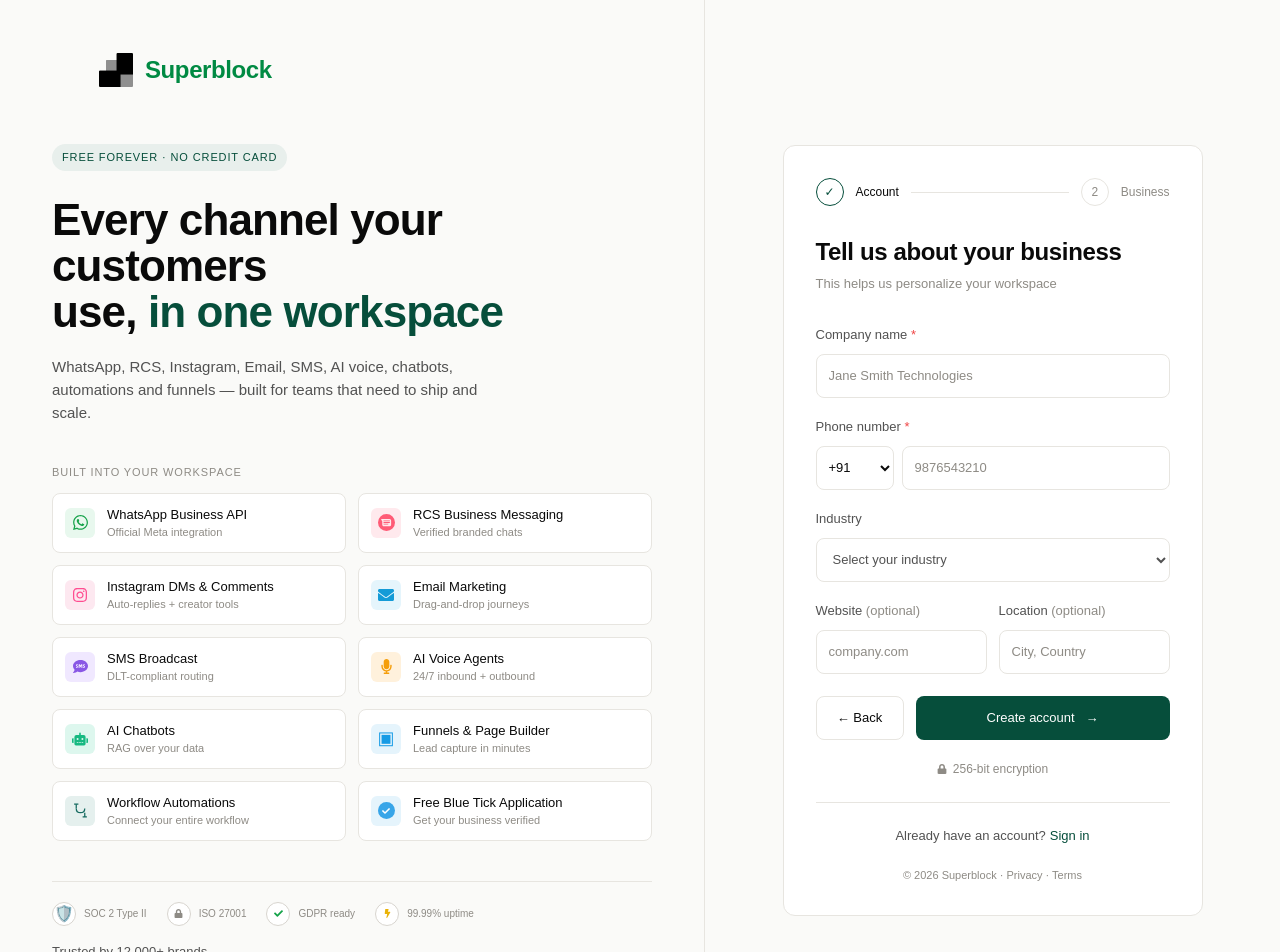
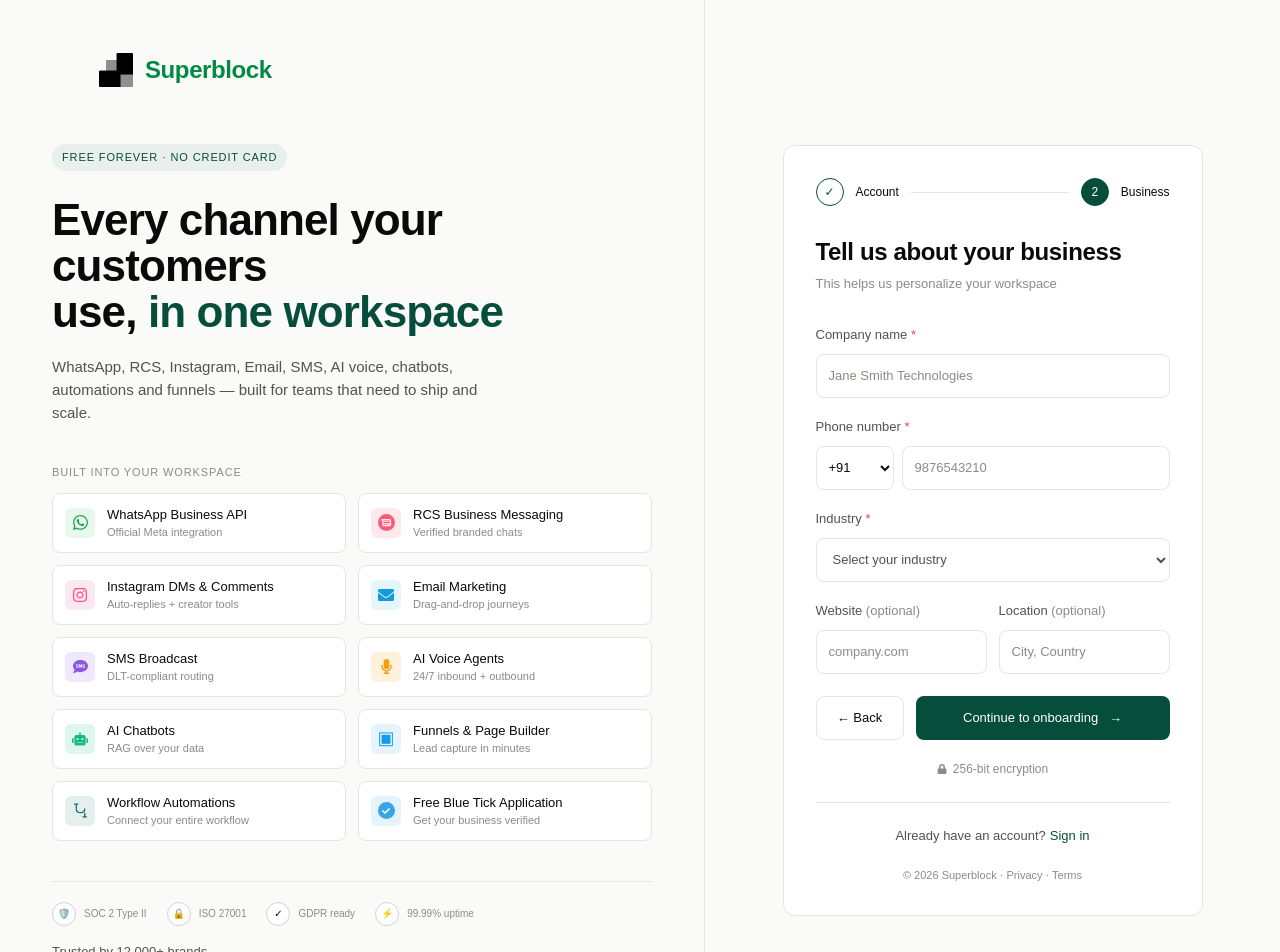
Before and after one commit to sanasalmayakupjohn-nazar/signupsuperblock, a Next.js app: page /signup/business in a window 1280 px wide. Shown: the top 952 px of the page. Built offline with nearby package versions, Linux system fonts and the light colour scheme; a web font is replaced by a local one.

Commit message:
updated signup

```diff
--- a/app/context/page.tsx
+++ b/app/context/page.tsx
@@ -2,7 +2,7 @@
 
 import React, { useEffect, useState } from "react";
 import OnboardingHeader from "../components/tempHeader";
-import OnboardingNavigation from "../components/OnboardingNavigation";
+import OnboardingNavigation from "../components/comonboarding/page";
 
 export default function ContextPage() {
   const [notes, setNotes] = useState("");
--- a/app/signup/business/page.tsx
+++ b/app/signup/business/page.tsx
@@ -1,7 +1,6 @@
 "use client";
 
-
-import { useState } from "react";
+import React, { useState } from "react";
 
 import {
   FaWhatsapp,
@@ -14,6 +13,7 @@
   FaCheck,
   FaBolt,
 } from "react-icons/fa";
+
 import { SiGooglemessages } from "react-icons/si";
 
 export default function BusinessPage() {
@@ -23,6 +23,10 @@
   const [industry, setIndustry] = useState("");
   const [website, setWebsite] = useState("");
   const [location, setLocation] = useState("");
+
+  /* ============================================================
+     BUSINESS SUBMIT
+  ============================================================ */
 
   const handleBusinessSubmit = () => {
     if (!companyName.trim()) {
@@ -40,19 +44,52 @@
       return;
     }
 
-  // All required details are completed
-  window.location.href = "/onboarding";
+    /*
+     * Save business information.
+     *
+     * This information can be used by the onboarding
+     * pages and later sent to Lambda / backend.
+     */
+
+    localStorage.setItem(
+      "business_info",
+      JSON.stringify({
+        companyName: companyName.trim(),
+        phone: phone.trim(),
+        countryCode,
+        industry,
+        website: website.trim(),
+        location: location.trim(),
+      })
+    );
+
+    /*
+     * Continue to onboarding.
+     */
+
+    window.location.href = "/onboardingentry";
+  };
+
+  /* ============================================================
+     BACK
+  ============================================================ */
+
+  const handleBack = () => {
+    window.location.href = "/";
   };
 
   return (
     <main className="min-h-screen w-full bg-[#FAFAF8] text-[#0A0A0A]">
       <div className="flex min-h-screen">
 
-        {/* ================= LEFT ================= */}
+        {/* ======================================================
+            LEFT
+        ====================================================== */}
 
         <section className="flex w-[55%] flex-col px-[52px] py-[52px]">
 
           {/* Logo */}
+
           <div className="flex items-center">
             <img
               src="/super block 1.png"
@@ -66,15 +103,15 @@
           </div>
 
           {/* Badge */}
+
           <div className="mt-14 inline-flex w-fit rounded-full bg-[#E8EFEC] px-[10px] py-[5px]">
-
             <span className="text-[11px] font-medium leading-[16.5px] tracking-[0.88px] text-[#064E3B]">
               FREE FOREVER · NO CREDIT CARD
             </span>
-
           </div>
 
           {/* Heading */}
+
           <h1 className="mt-[26px] max-w-[620px] text-[44px] font-semibold leading-[46px] tracking-[-0.88px] text-[#0A0A0A]">
             Every channel your customers
             <br />
@@ -85,28 +122,23 @@
           </h1>
 
           {/* Description */}
+
           <p className="mt-5 max-w-[448px] text-[15px] font-normal leading-[23.25px] text-[#525252]">
-
             WhatsApp, RCS, Instagram, Email, SMS, AI voice,
             chatbots, automations and funnels — built for teams
             that need to ship and scale.
-
           </p>
 
           {/* Feature heading */}
+
           <p className="mt-10 text-[11px] font-medium leading-[16.5px] tracking-[0.88px] text-[#8E8B85]">
-
             BUILT INTO YOUR WORKSPACE
-
           </p>
 
-                    {/* =====================================================
-                        FEATURE GRID
-                    ===================================================== */}
+          {/* Feature Grid */}
 
           <div className="mt-3 grid max-w-[620px] grid-cols-2 gap-3">
 
-                      {/* WhatsApp */}
             <FeatureCard
               icon={
                 <FaWhatsapp className="text-[17px] text-[#16A34A]" />
@@ -116,7 +148,6 @@
               description="Official Meta integration"
             />
 
-                      {/* RCS */}
             <FeatureCard
               icon={
                 <SiGooglemessages className="text-[17px] text-[#FF5B76]" />
@@ -126,7 +157,6 @@
               description="Verified branded chats"
             />
 
-                      {/* Instagram */}
             <FeatureCard
               icon={
                 <FaInstagram className="text-[16px] text-[#FF4D91]" />
@@ -136,7 +166,6 @@
               description="Auto-replies + creator tools"
             />
 
-                      {/* Email */}
             <FeatureCard
               icon={
                 <FaEnvelope className="text-[16px] text-[#149BD7]" />
@@ -146,7 +175,6 @@
               description="Drag-and-drop journeys"
             />
 
-                      {/* SMS */}
             <FeatureCard
               icon={
                 <FaSms className="text-[15px] text-[#8957E5]" />
@@ -156,7 +184,6 @@
               description="DLT-compliant routing"
             />
 
-                      {/* AI Voice */}
             <FeatureCard
               icon={
                 <FaMicrophone className="text-[15px] text-[#F59E0B]" />
@@ -166,7 +193,6 @@
               description="24/7 inbound + outbound"
             />
 
-                      {/* AI Chatbots */}
             <FeatureCard
               icon={
                 <FaRobot className="text-[16px] text-[#16B981]" />
@@ -176,7 +202,6 @@
               description="RAG over your data"
             />
 
-                      {/* Funnels */}
             <FeatureCard
               icon={
                 <span className="text-[18px] text-[#169BE5]">
@@ -188,7 +213,6 @@
               description="Lead capture in minutes"
             />
 
-                      {/* Workflow */}
             <FeatureCard
               icon={
                 <svg
@@ -212,7 +236,6 @@
               description="Connect your entire workflow"
             />
 
-                      {/* Blue Tick */}
             <FeatureCard
               icon={
                 <span className="flex h-[17px] w-[17px] items-center justify-center rounded-full bg-[#38A5E8] text-white">
@@ -228,54 +251,31 @@
 
           {/* Security */}
 
-
           <div className="mt-10 border-t border-[#E7E5E0] pt-5">
 
             <div className="flex items-center gap-5">
 
-              {/* SOC 2 Type II */}
-              <div className="flex items-center gap-2">
-                <div className="flex h-6 w-6 items-center justify-center rounded-full border border-[#D8D5CF] bg-white">
-                  🛡️
-                </div>
-                <span className="text-[10px] font-medium text-[#8E8B85]">
-                  SOC 2 Type II
-                </span>
-              </div>
+              <SecurityItem
+                icon="🛡️"
+                text="SOC 2 Type II"
+              />
 
-              {/* ISO 27001 */}
-              <div className="flex items-center gap-2">
-                <div className="flex h-6 w-6 items-center justify-center rounded-full border border-[#D8D5CF] bg-white">
-                  <FaLock className="text-[9px] text-[#8E8B85]" />
-                </div>
-                <span className="text-[10px] font-medium text-[#8E8B85]">
-                  ISO 27001
-                </span>
-              </div>
+              <SecurityItem
+                icon="🔒"
+                text="ISO 27001"
+              />
 
-              {/* GDPR */}
-              <div className="flex items-center gap-2">
-                <div className="flex h-6 w-6 items-center justify-center rounded-full border border-[#D8D5CF] bg-white">
-                  <FaCheck className="text-[9px] text-[#16A34A]" />
-                </div>
-                <span className="text-[10px] font-medium text-[#8E8B85]">
-                  GDPR ready
-                </span>
-              </div>
+              <SecurityItem
+                icon="✓"
+                text="GDPR ready"
+              />
 
-              {/* 99.99% uptime */}
-              <div className="flex items-center gap-2">
-                <div className="flex h-6 w-6 items-center justify-center rounded-full border border-[#D8D5CF] bg-white">
-                  <FaBolt className="text-[9px] text-[#EAB308]" />
-                </div>
-                <span className="text-[10px] font-medium text-[#8E8B85]">
-                  99.99% uptime
-                </span>
-              </div>
+              <SecurityItem
+                icon="⚡"
+                text="99.99% uptime"
+              />
 
             </div>
-
-
 
             <p className="mt-4 text-[13px] font-medium text-[#525252]">
               Trusted by 12,000+ brands
@@ -284,26 +284,27 @@
           </div>
 
           {/* Footer */}
+
           <div className="mt-auto pt-8 text-[11px] text-[#8E8B85]">
-
             © 2026 Superblock
             {" · "}
             Privacy
             {" · "}
             Terms
-
           </div>
 
         </section>
 
+        {/* ======================================================
+            RIGHT
+        ====================================================== */}
 
-        {/* ================= RIGHT ================= */}
         <section className="flex w-[45%] items-center justify-center border-l border-[#E7E5E0] bg-[#FAFAF8] px-10">
 
-          {/* Signup Card */}
           <div className="w-full max-w-[420px] rounded-[12px] border border-[#E7E5E0] bg-white p-8">
 
             {/* Steps */}
+
             <div className="flex items-center gap-3">
 
               <div className="flex h-7 w-7 shrink-0 items-center justify-center rounded-full border border-[#064E3B] text-[12px] font-medium text-[#064E3B]">
@@ -316,16 +317,15 @@
 
               <div className="h-px flex-1 bg-[#E7E5E0]" />
 
-              <div className="flex h-7 w-7 shrink-0 items-center justify-center rounded-full border border-[#E7E5E0] text-[12px] text-[#8E8B85]">
+              <div className="flex h-7 w-7 shrink-0 items-center justify-center rounded-full border border-[#064E3B] bg-[#064E3B] text-[12px] text-white">
                 2
               </div>
 
-              <span className="text-[12px] text-[#8E8B85]">
+              <span className="text-[12px] font-medium text-[#0A0A0A]">
                 Business
               </span>
 
             </div>
-
 
             {/* Heading */}
 
@@ -336,7 +336,6 @@
             <p className="mt-[8px] text-[13px] leading-[20px] text-[#8E8B85]">
               This helps us personalize your workspace
             </p>
-
 
             {/* Company */}
 
@@ -370,7 +369,6 @@
               />
 
             </div>
-
 
             {/* Phone */}
 
@@ -431,13 +429,13 @@
 
             </div>
 
-
             {/* Industry */}
 
             <div className="mt-[16px]">
 
               <label className="text-[13px] font-medium text-[#525252]">
-                  Industry
+                Industry{" "}
+                <span className="text-[#EF4444]">*</span>
               </label>
 
               <select
@@ -458,19 +456,44 @@
                   focus:border-[#064E3B]
                 "
               >
-                  <option value="">Select your industry</option>
-                  <option value="Technology">Technology</option>
-                  <option value="E-commerce">E-commerce</option>
-                  <option value="Education">Education</option>
-                  <option value="Healthcare">Healthcare</option>
-                  <option value="Finance">Finance</option>
-                  <option value="Real Estate">Real Estate</option>
-                  <option value="Marketing">Marketing</option>
-                  <option value="Other">Other</option>
+                <option value="">
+                  Select your industry
+                </option>
+
+                <option value="Technology">
+                  Technology
+                </option>
+
+                <option value="E-commerce">
+                  E-commerce
+                </option>
+
+                <option value="Education">
+                  Education
+                </option>
+
+                <option value="Healthcare">
+                  Healthcare
+                </option>
+
+                <option value="Finance">
+                  Finance
+                </option>
+
+                <option value="Real Estate">
+                  Real Estate
+                </option>
+
+                <option value="Marketing">
+                  Marketing
+                </option>
+
+                <option value="Other">
+                  Other
+                </option>
               </select>
 
             </div>
-
 
             {/* Website + Location */}
 
@@ -544,16 +567,13 @@
 
             </div>
 
-
             {/* Buttons */}
 
             <div className="mt-[22px] flex gap-[12px]">
 
               <button
                 type="button"
-                  onClick={() => {
-                    window.location.href = "/";
-                  }}
+                onClick={handleBack}
                 className="
                   h-[44px]
                   w-[88px]
@@ -584,11 +604,10 @@
                   hover:bg-[#065F46]
                 "
               >
-                  Create account&nbsp;&nbsp; →
+                Continue to onboarding&nbsp;&nbsp; →
               </button>
 
             </div>
-
 
             {/* Encryption */}
 
@@ -597,8 +616,7 @@
               256-bit encryption
             </p>
 
-
-              {/* Bottom divider */}
+            {/* Divider */}
 
             <div className="mt-[24px] border-t border-[#E7E5E0] pt-[20px] text-center">
 
@@ -618,7 +636,6 @@
 
             </div>
 
-
             {/* Card footer */}
 
             <div className="mt-[20px] text-center text-[11px] text-[#8E8B85]">
@@ -627,8 +644,6 @@
 
           </div>
 
-
-
         </section>
 
       </div>
@@ -636,8 +651,9 @@
   );
 }
 
-
-/* ================= FEATURE CARD ================= */
+/* ============================================================
+   FEATURE CARD
+============================================================ */
 
 function FeatureCard({
   icon,
@@ -675,8 +691,9 @@
   );
 }
 
-
-/* ================= SECURITY ITEM ================= */
+/* ============================================================
+   SECURITY ITEM
+============================================================ */
 
 function SecurityItem({
   icon,
```
Also changed, not shown: app/page.tsx (+135 -98 lines). Lines whose indentation alone changed are shown as unchanged.
